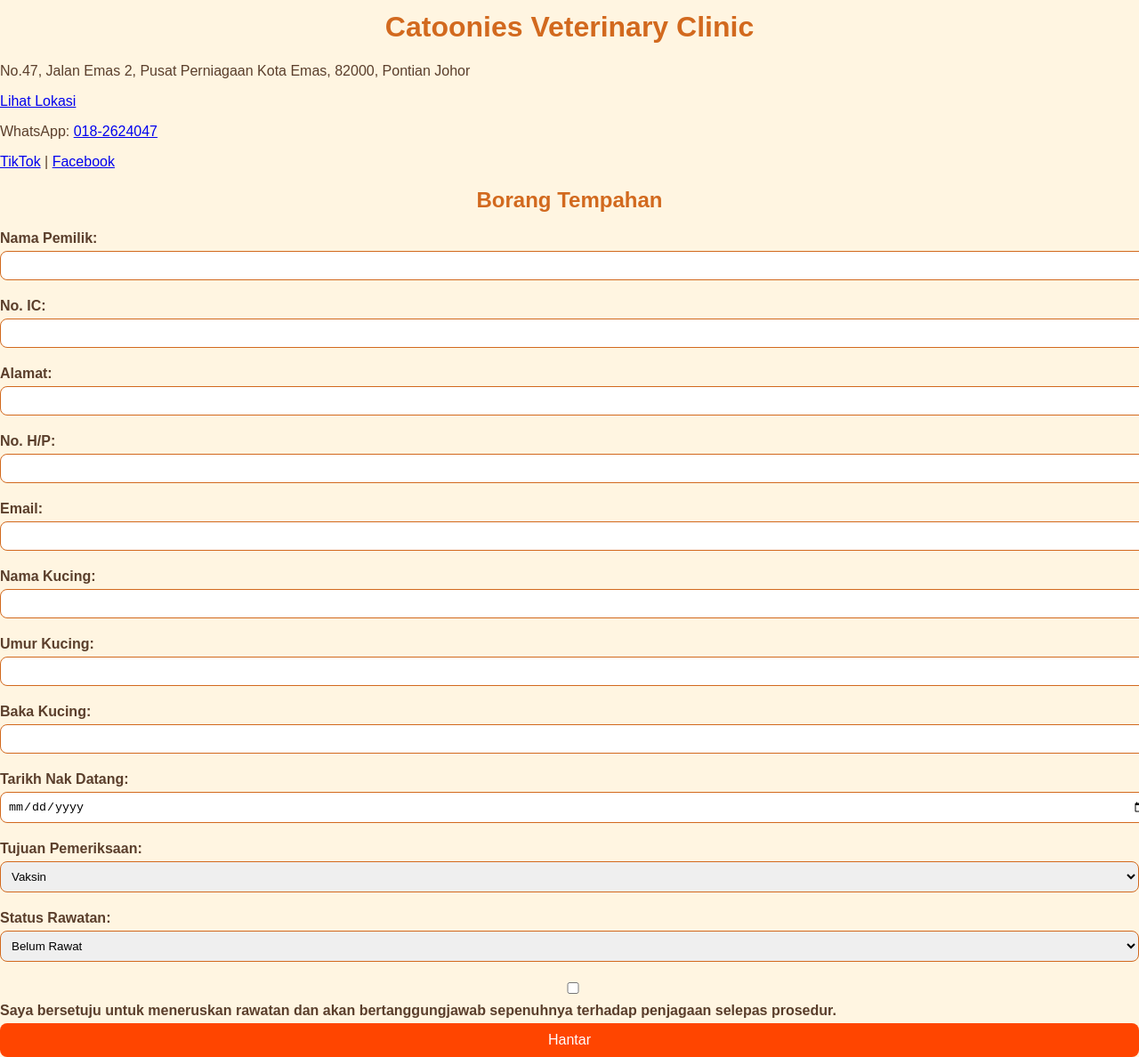
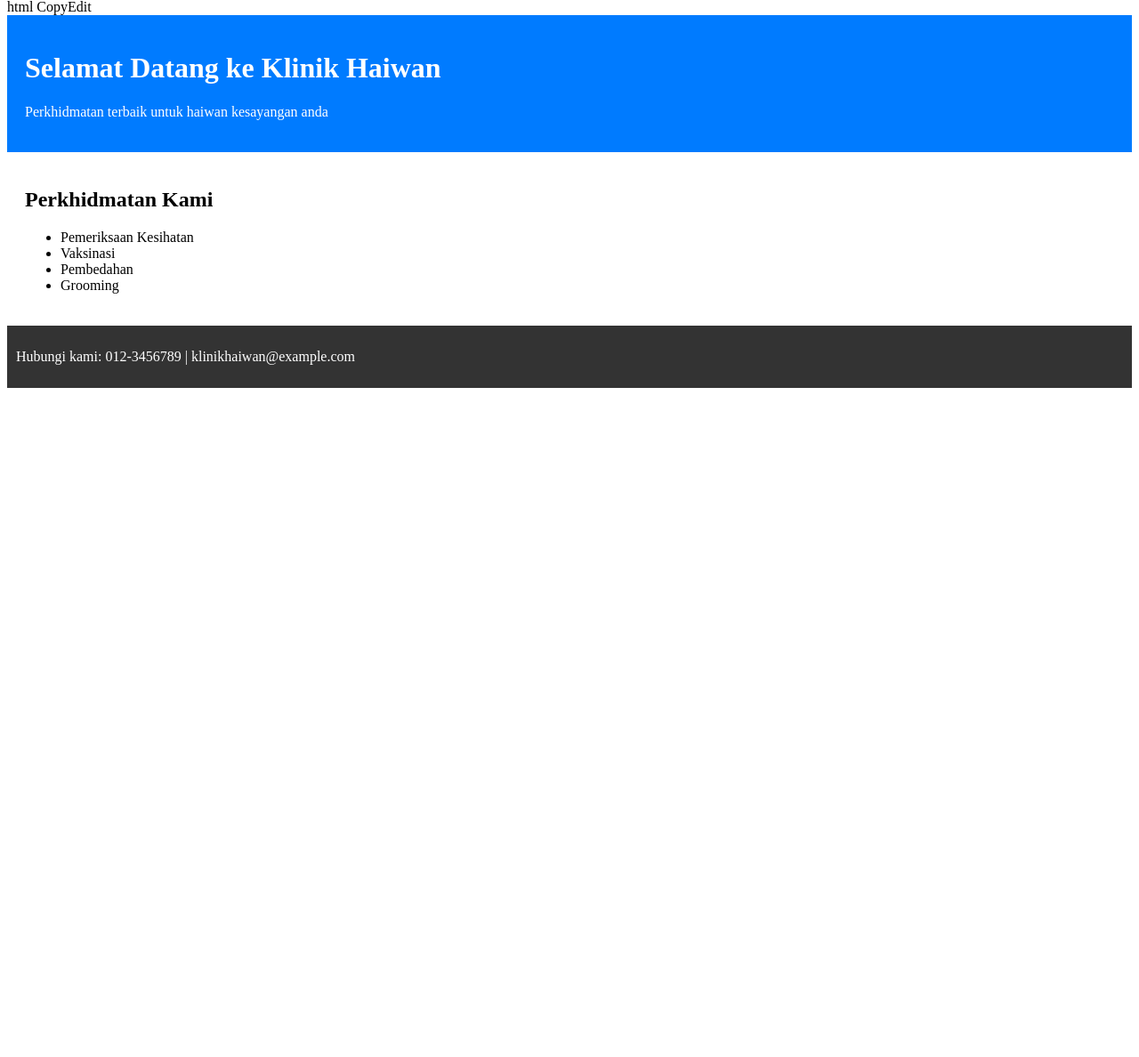
Before and after one commit to Cvcvet/Catoonies-Veterinary-Clinic, a plain HTML site: page index.html in a window 1280 px wide. Shown: the part 9-1197 px from the top of the page at 89% size. After the commit the page ends 800 px from the top, so only its background shows below. Drawn offline with Linux system fonts and the light colour scheme.

Commit message:
Add files via upload

```diff
--- a/index.html
+++ b/index.html
@@ -1,71 +1,25 @@
-<!DOCTYPE html>
-<html lang="ms">
-<head>
+html
+CopyEdit
+<!DOCTYPE html><html lang="ms"><head>
     <meta charset="UTF-8">
     <meta name="viewport" content="width=device-width, initial-scale=1.0">
-    <title>Catoonies Veterinary Clinic</title>
-    <link rel="stylesheet" href="style.css">
-</head>
-<body>
+    <title>Klinik Haiwan</title>
+    <link rel="stylesheet" href="styles.css"></head><body>
     <header>
-        <h1>Catoonies Veterinary Clinic</h1>
-        <p>No.47, Jalan Emas 2, Pusat Perniagaan Kota Emas, 82000, Pontian Johor</p>
-        <p><a href="https://maps.app.goo.gl/6Di7sXiGLDvYvSJ68">Lihat Lokasi</a></p>
-        <p>WhatsApp: <a href="tel:0182624047">018-2624047</a></p>
-        <p><a href="https://www.tiktok.com/@catooniesvetpontian">TikTok</a> | <a href="https://www.facebook.com/CatooniesVetPontian">Facebook</a></p>
+        <h1>Selamat Datang ke Klinik Haiwan</h1>
+        <p>Perkhidmatan terbaik untuk haiwan kesayangan anda</p>
     </header>
 
     <section>
-        <h2>Borang Tempahan</h2>
-        <form>
-            <label for="nama">Nama Pemilik:</label>
-            <input type="text" id="nama" name="nama" required>
+        <h2>Perkhidmatan Kami</h2>
+        <ul>
+            <li>Pemeriksaan Kesihatan</li>
+            <li>Vaksinasi</li>
+            <li>Pembedahan</li>
+            <li>Grooming</li>
+        </ul>
+    </section>
 
-            <label for="ic">No. IC:</label>
-            <input type="text" id="ic" name="ic" required>
-
-            <label for="alamat">Alamat:</label>
-            <input type="text" id="alamat" name="alamat" required>
-
-            <label for="hp">No. H/P:</label>
-            <input type="text" id="hp" name="hp" required>
-
-            <label for="email">Email:</label>
-            <input type="email" id="email" name="email" required>
-
-            <label for="nama_kucing">Nama Kucing:</label>
-            <input type="text" id="nama_kucing" name="nama_kucing" required>
-
-            <label for="umur">Umur Kucing:</label>
-            <input type="text" id="umur" name="umur">
-
-            <label for="bakat">Baka Kucing:</label>
-            <input type="text" id="bakat" name="bakat">
-
-            <label for="tarikh">Tarikh Nak Datang:</label>
-            <input type="date" id="tarikh" name="tarikh" required>
-
-            <label for="tujuan">Tujuan Pemeriksaan:</label>
-            <select id="tujuan" name="tujuan" required>
-                <option value="vaksin">Vaksin</option>
-                <option value="grooming">Grooming</option>
-                <option value="boarding">Boarding</option>
-                <option value="rawatan">Rawatan</option>
-            </select>
-
-            <label for="status">Status Rawatan:</label>
-            <select id="status" name="status" required>
-                <option value="belum">Belum Rawat</option>
-                <option value="sudah">Sudah Rawat</option>
-            </select>
-
-            <label>
-                <input type="checkbox" required>
-                Saya bersetuju untuk meneruskan rawatan dan akan bertanggungjawab sepenuhnya terhadap penjagaan selepas prosedur.
-            </label>
-
-            <button type="submit">Hantar</button>
-        </form>
-    </section>
-</body>
-</html>
+    <footer>
+        <p>Hubungi kami: 012-3456789 | klinikhaiwan@example.com</p>
+    </footer></body></html>
--- /dev/null
+++ b/script.js
@@ -0,0 +1,3 @@
+js
+CopyEdit
+console.log("Selamat datang ke Klinik Haiwan!");
--- /dev/null
+++ b/styles.css
@@ -0,0 +1,17 @@
+css
+CopyEdit
+body {
+    font-family: Arial, sans-serif;
+    text-align: center;
+    background-color: #f4f4f4;
+}header {
+    background: #007bff;
+    color: white;
+    padding: 20px;
+}section {
+    padding: 20px;
+}footer {
+    background: #333;
+    color: white;
+    padding: 10px;
+}
```
